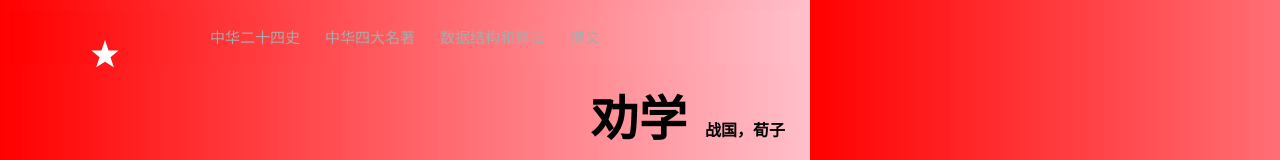
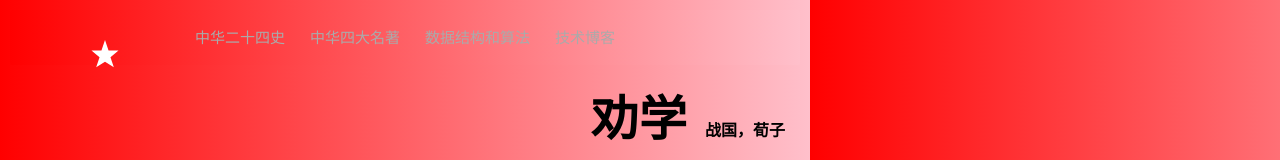
Before and after one commit to hunterhug/hunterhug.github.io, a plain HTML site: page index.html in a window 1280 px wide. Shown: the top 160 px of the page. Drawn offline with Linux system fonts and the light colour scheme.

Commit message:
Update index.html

```diff
--- a/index.html
+++ b/index.html
@@ -12,7 +12,7 @@
     <a href="https://hunterhug.github.io/china-history" target="_blank">中华二十四史</a>
     <a href="https://hunterhug.github.io/china-literary" target="_blank">中华四大名著</a>
     <a href="https://hunterhug.github.io/goa.c" target="_blank">数据结构和算法</a>
-    <a href="https://hunterhug.github.io/blog" target="_blank">博文</a>
+    <a href="https://hunterhug.github.io/blog" target="_blank">技术博客</a>
 </div>
 
 <div class="flag star"></div>
```
